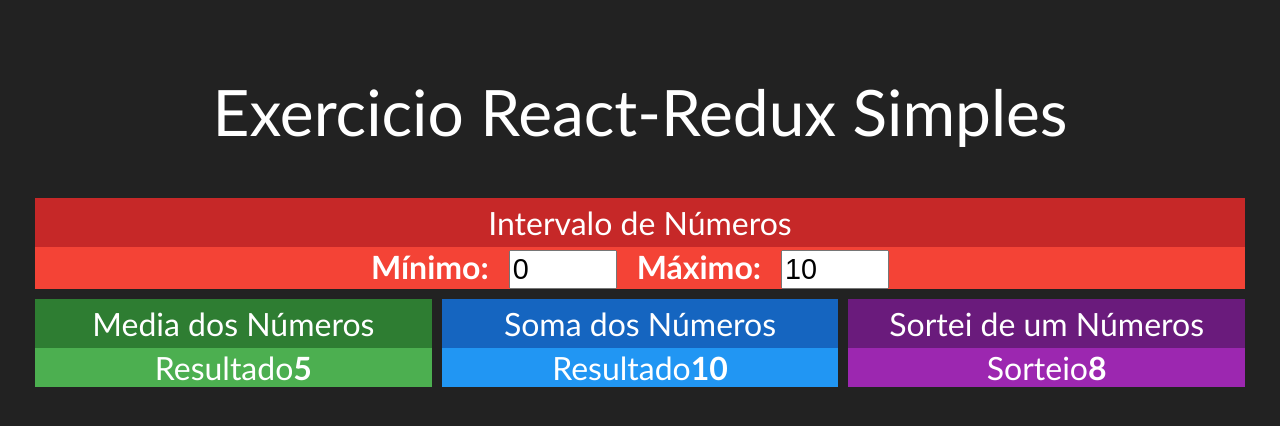
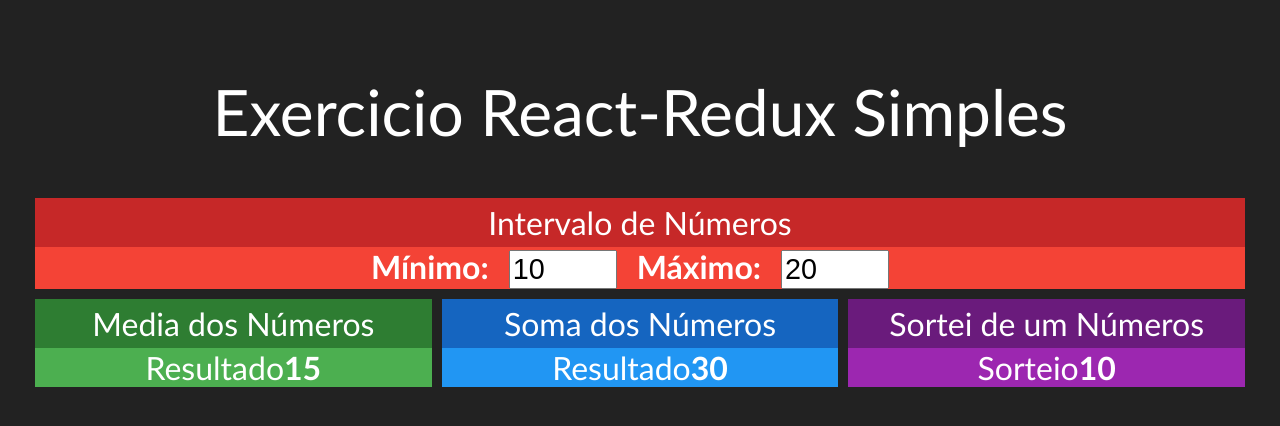
Before and after one commit to Guilherme-Castello-Clear/redux, a React (Create React App) app: page / in a window 1280 px wide. Shown: the top 426 px of the page. Built offline with nearby package versions, Linux system fonts and the light colour scheme.

Commit message:
Feat: Added direct/indirect comunication

```diff
--- a/src/App.js
+++ b/src/App.js
@@ -1,22 +1,29 @@
 import logo from './logo.svg';
 import './App.css';
 
+import react, { useState } from 'react'
 import Media from './components/Media'
 import Soma from './components/Soma';
 import Sorteio from './components/Sorteio';
 import Intervalo from './components/Intervalo';
 
 function App() {
+
+
+  const [min, setMin] = useState(10)
+  const [max, setMax] = useState(20)
+
+
   return (
     <div className="App">
       <h1>Exercicio React-Redux Simples</h1>
       <div className='linha'>
-        <Intervalo>X</Intervalo>
+        <Intervalo min={min} max={max} onMinChanged={setMin} onMaxChanged={setMax}></Intervalo>
       </div>
       <div className='linha'>
-        <Media></Media>
-        <Soma></Soma>
-        <Sorteio></Sorteio>
+        <Media min={min} max={max}></Media>
+        <Soma min={min} max={max}></Soma>
+        <Sorteio min={min} max={max}></Sorteio>
       </div>
     </div>
   );
--- a/src/components/Intervalo.jsx
+++ b/src/components/Intervalo.jsx
@@ -4,16 +4,19 @@
 import Card from './Card'
 
 export default props =>{
+
+    const {min, max} = props
+
     return(
         <Card title='Intervalo de Números' red>
             <div className='Intervalo'>
                 <span>
                     <strong>Mínimo:</strong>
-                    <input type="number" value={0} readOnly/>
+                    <input type="number" value={min} onChange={e => props.onMinChanged(+e.target.value)}/>
                 </span>
                 <span>
                     <strong>Máximo:</strong>
-                    <input type="number" value={10} readOnly/>
+                    <input type="number" value={max} onChange={e => props.onMaxChanged(+e.target.value)}/>
                 </span>
             </div>
         </Card>
--- a/src/components/Media.jsx
+++ b/src/components/Media.jsx
@@ -4,12 +4,14 @@
 import Card from './Card'
 
 export default props =>{
+
+    const {min, max} = props
     return(
         <Card title='Media dos Números' green>
             <div>
                 <span>
                     <span>Resultado</span>
-                    <strong>5</strong>
+                    <strong>{(max+min)/2}</strong>
                 </span>
             </div>
         </Card>
--- a/src/components/Soma.jsx
+++ b/src/components/Soma.jsx
@@ -4,12 +4,16 @@
 import Card from './Card'
 
 export default props =>{
+
+    const {min, max} = props
+
+
     return(
         <Card title='Soma dos Números' blue>
             <div>
                 <span>
                     <span>Resultado</span>
-                    <strong>10</strong>
+                    <strong>{max+min}</strong>
                 </span>
             </div>
         </Card>
--- a/src/components/Sorteio.jsx
+++ b/src/components/Sorteio.jsx
@@ -4,12 +4,16 @@
 import Card from './Card'
 
 export default props =>{
+
+    const {min, max} = props
+    const aleatorio = parseInt(Math.random() * (max-min) + min)
+
     return(
         <Card title='Sortei de um Números' purple>
             <div>
                 <span>
                     <span>Sorteio</span>
-                    <strong>8</strong>
+                    <strong>{aleatorio}</strong>
                 </span>
             </div>
         </Card>
```
